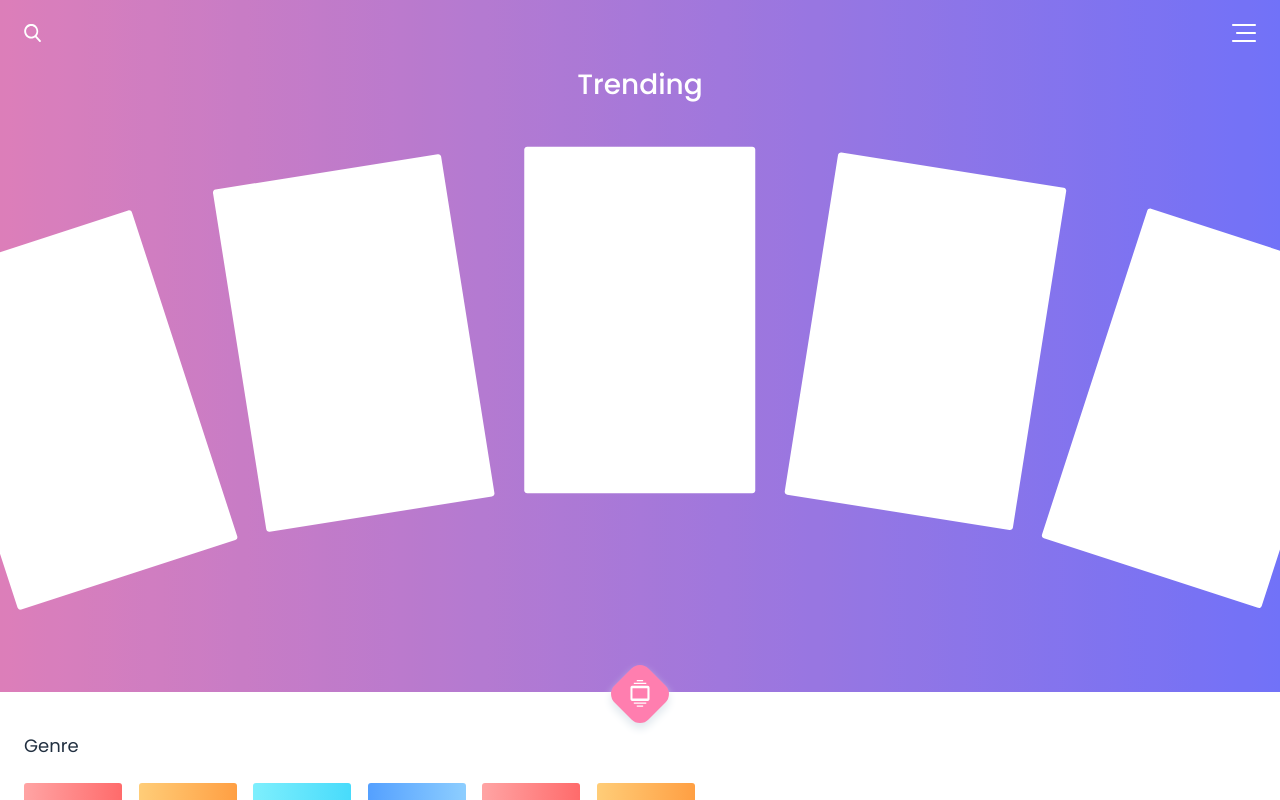
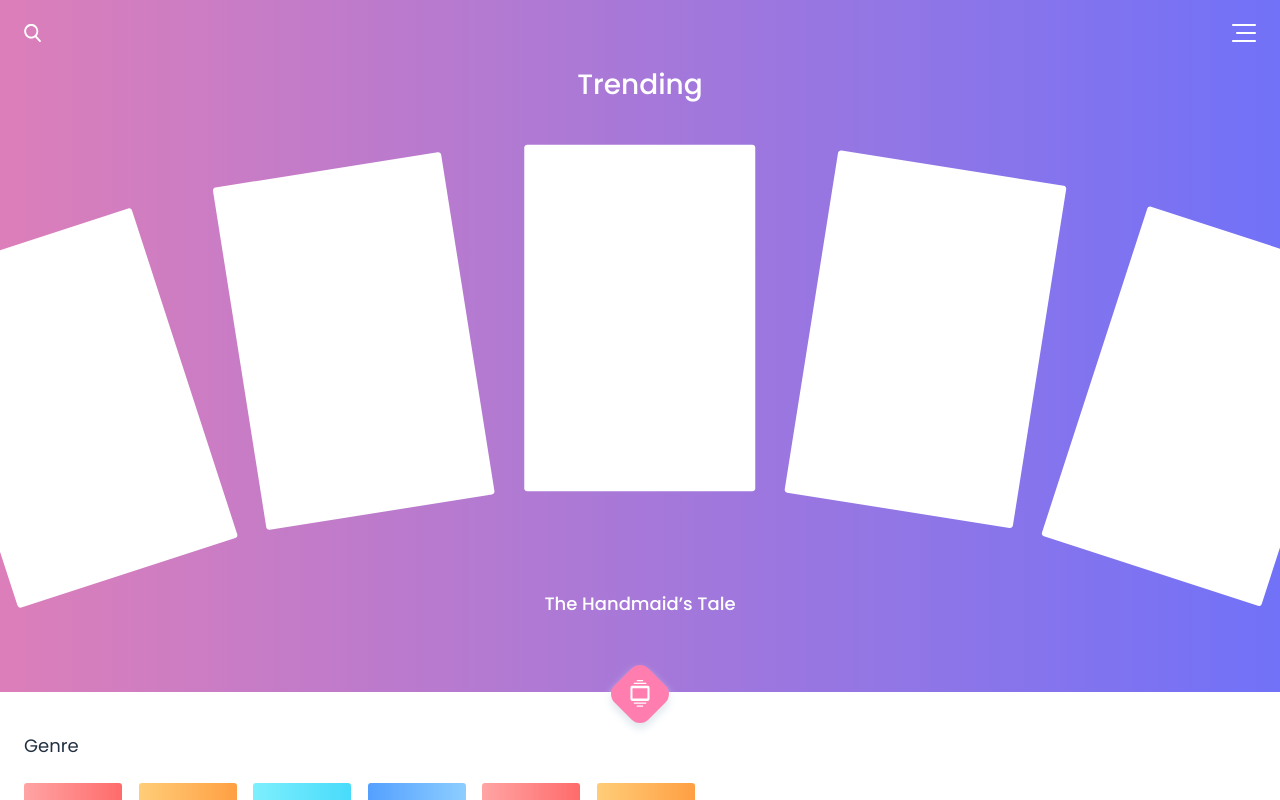
Before and after one commit to wayfinderinc/flooky, a website: page index.html in a window 1280 px wide. Drawn offline with Linux system fonts and the light colour scheme.

Commit message:
added series title

```diff
--- a/index.html
+++ b/index.html
@@ -276,10 +276,14 @@
         </svg>
       </div>
 
+      <div class="seriesInfo">
+        <h3 class="seriesTT">The Handmaid’s Tale</h3>
+      </div>
+
       <div id="quickLook">
         <div class="category-list p-t5 p-l3">
               <div class="category-type">
-                  <h3 class="">
+                  <h3 class="fw-400">
                       Genre
                   </h3>
               </div>
--- a/scss/style.scss
+++ b/scss/style.scss
@@ -4,22 +4,24 @@
 $h3-fontsize: 18px;
 $cloud-grey: #C9D3DC;
 
-// body { margin:0; display: flex; justify-content: center; width: 100%; height: 100%; font-size: $body-fs; }
-
-.tt { font-size: $h1-fontsize; font-weight: 500; }
-.tt-3 { font-size: $h3-fontsize; font-weight: 400; }
 h1 { font-size: $h1-fontsize; font-weight: 500; margin:0px; overflow:visible; padding:0px; }
-h3 { font-size: $h3-fontsize; font-weight: 400; margin:0px; overflow:visible; padding:0px; }
+h3 { font-size: $h3-fontsize; font-weight: 500; margin:0px; overflow:visible; padding:0px; }
 
 #flookyApp { position: absolute; width: 100vw; height: 100vh; overflow: hidden; }
 
-#randomScreen { position: absolute; width: 100%; height: 692px;
+#randomScreen { display: flex; flex-direction: column; justify-content: space-between; position: absolute; width: 100%; height: 692px;
   #gradientBg { position: absolute; width: 100%; height: 100%;
     #background1 { position: absolute; width: 100%; height: 100%; background: #5483E6; background-blend-mode: multiply; }
     #background2 { position: absolute; width: 100%; height: 100%; background-image: linear-gradient(270deg, #796EFD 0%, #FF7EAF 100%); background-blend-mode: lighten; opacity: .8; }
   }
   #seriesCategory { position: relative; color:#fff; padding-top: 64px; padding-bottom: 40px; text-align: center; }
-  .randomWheel { position: absolute; width: 4000px; height:4000px; left: 50%; margin-left: -2000px; }
+  .randomWheel { position: absolute; width: 4000px; height:4000px; left: 50%; margin-left: -2000px; top: 144px; }
+  .seriesInfo { position: relative; padding-bottom: 75px;
+    .seriesTT { position: relative; text-align: center; color: #fff; }
+    .starRating { position: relative; padding-top: 8px;
+      .star {  }
+    }
+  }
 
   #quickLook { position: absolute; background: #fff; width: 100%; top: 692px;
     ul { width: 2000px; height: 72px; margin:0; padding: 0px; }
```
Also changed, not shown: css/style.css.
